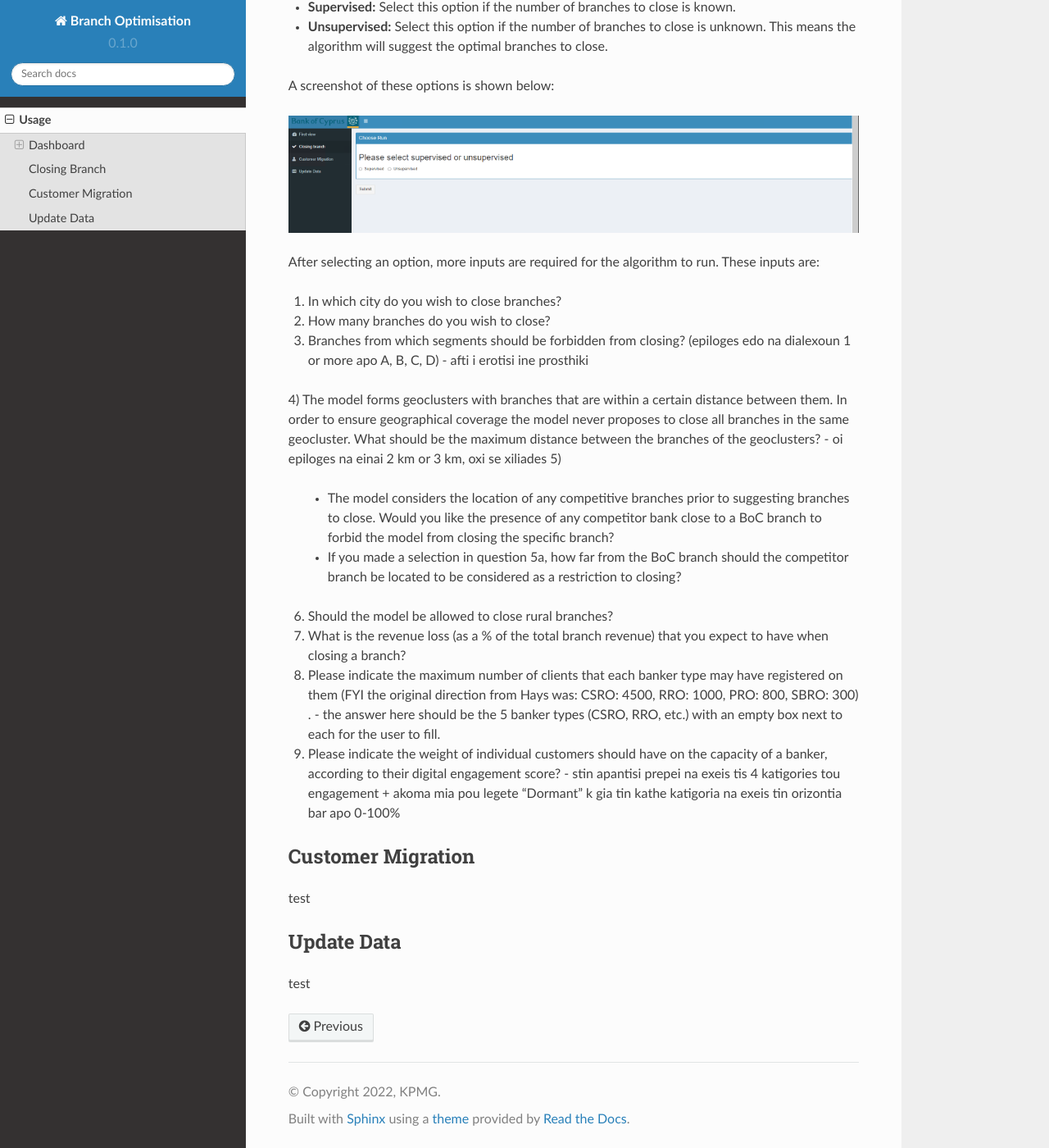
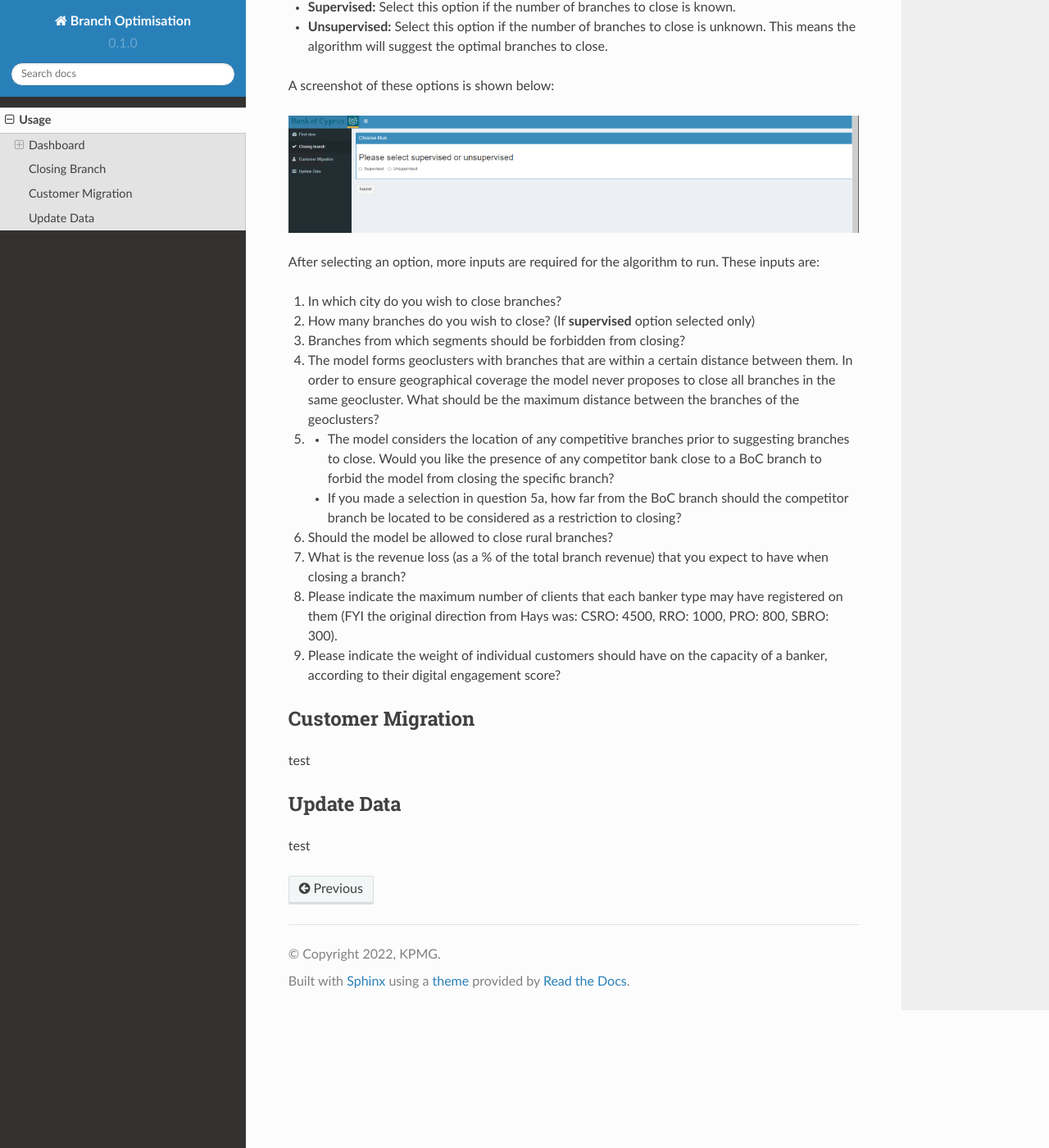
Before and after one commit to CharalambosIoannou/BranchOptimisation, a Sphinx documentation site: the page built from docs/source/usage.rst, in a window 1280 px wide and 1400 px high, scrolled down 2874 px. Shown: the whole window at 82% size. Built offline with Sphinx 7.4.7 and the Read the Docs theme 2.0.0, drawn with Linux system fonts in a browser that asks for light colours.

Commit message:
Update usage.rst

```diff
--- a/docs/source/usage.rst
+++ b/docs/source/usage.rst
@@ -91,16 +91,18 @@ A screenshot of these options is shown below:
 After selecting an option, more inputs are required for the algorithm to run. These inputs are:
 
 1) In which city do you wish to close branches?
-2) How many branches do you wish to close?
-3) Branches from which segments should be forbidden from closing? (epiloges edo na dialexoun 1 or more apo A, B, C, D) - afti i erotisi ine prosthiki
-4) The model forms geoclusters with branches that are within a certain distance between them. In order to ensure geographical coverage the model never proposes to close all branches in the same geocluster. What should be the maximum distance between the branches of the geoclusters? - oi epiloges na einai 2 km or 3 km, oxi se xiliades
+2) How many branches do you wish to close? (If **supervised** option selected only)
+3) Branches from which segments should be forbidden from closing?
+4) The model forms geoclusters with branches that are within a certain distance between them. In order to ensure geographical coverage the model never proposes to close all branches in the same geocluster. What should be the maximum distance between the branches of the geoclusters?
+
 5)
   * The model considers the location of any competitive branches prior to suggesting branches to close. Would you like the presence of any competitor bank close to a BoC branch to forbid the model from closing the specific branch?
   * If you made a selection in question 5a, how far from the BoC branch should the competitor branch be located to be considered as a restriction to closing?
+
 6) Should the model be allowed to close rural branches?
 7)  What is the revenue loss (as a % of the total branch revenue) that you expect to have when closing a branch?
-8)  Please indicate the maximum number of clients that each banker type may have registered on them (FYI the original direction from Hays was: CSRO: 4500, RRO: 1000, PRO: 800, SBRO: 300) . - the answer here should be the 5 banker types (CSRO, RRO, etc.) with an empty box next to each for the user to fill.
-9) Please indicate the weight of individual customers should have on the capacity of a banker, according to their digital engagement score? - stin apantisi prepei na exeis tis 4 katigories tou engagement + akoma mia pou legete "Dormant" k gia tin kathe katigoria na exeis tin orizontia bar apo 0-100%
+8)  Please indicate the maximum number of clients that each banker type may have registered on them (FYI the original direction from Hays was: CSRO: 4500, RRO: 1000, PRO: 800, SBRO: 300).
+9) Please indicate the weight of individual customers should have on the capacity of a banker, according to their digital engagement score?
 
 
 
```
